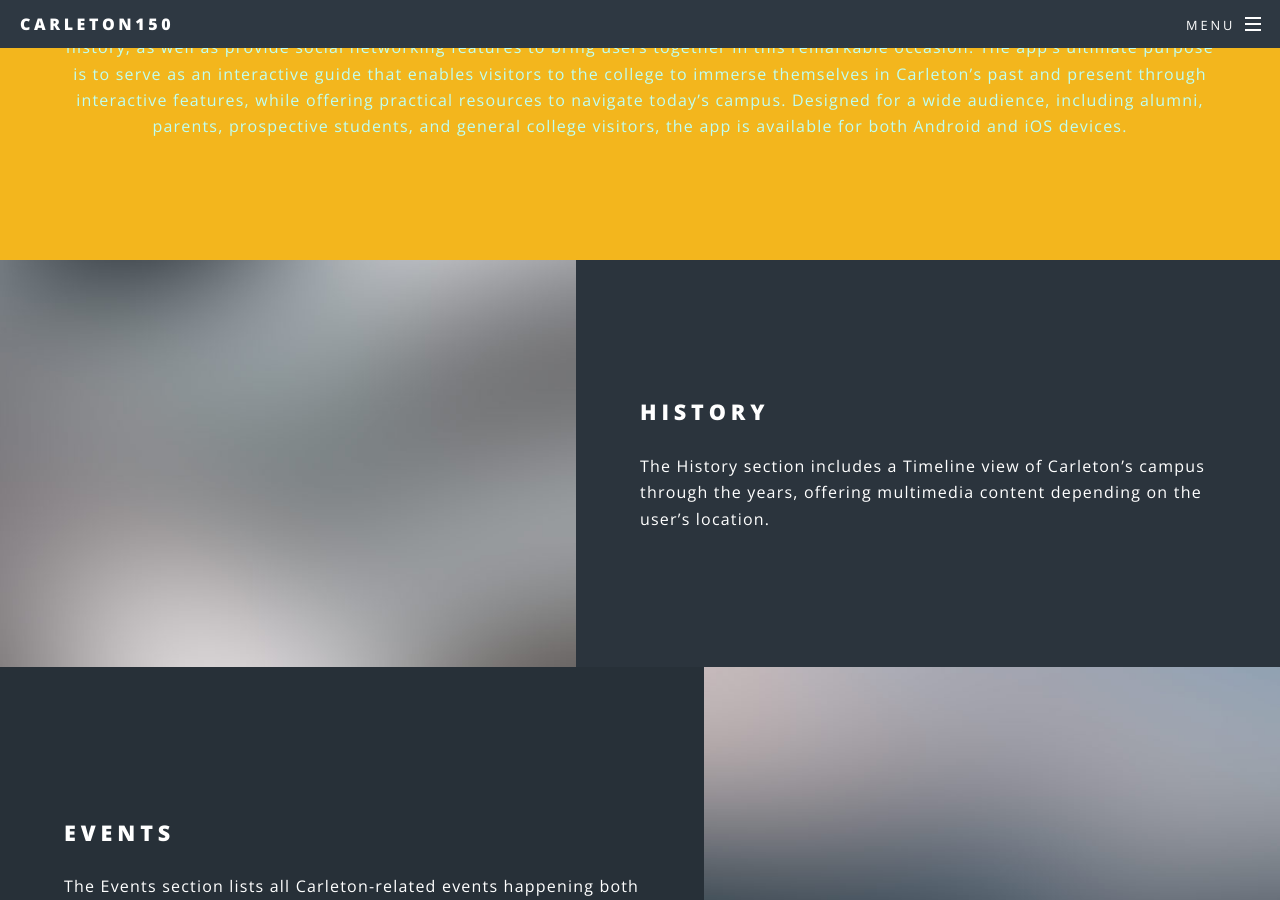
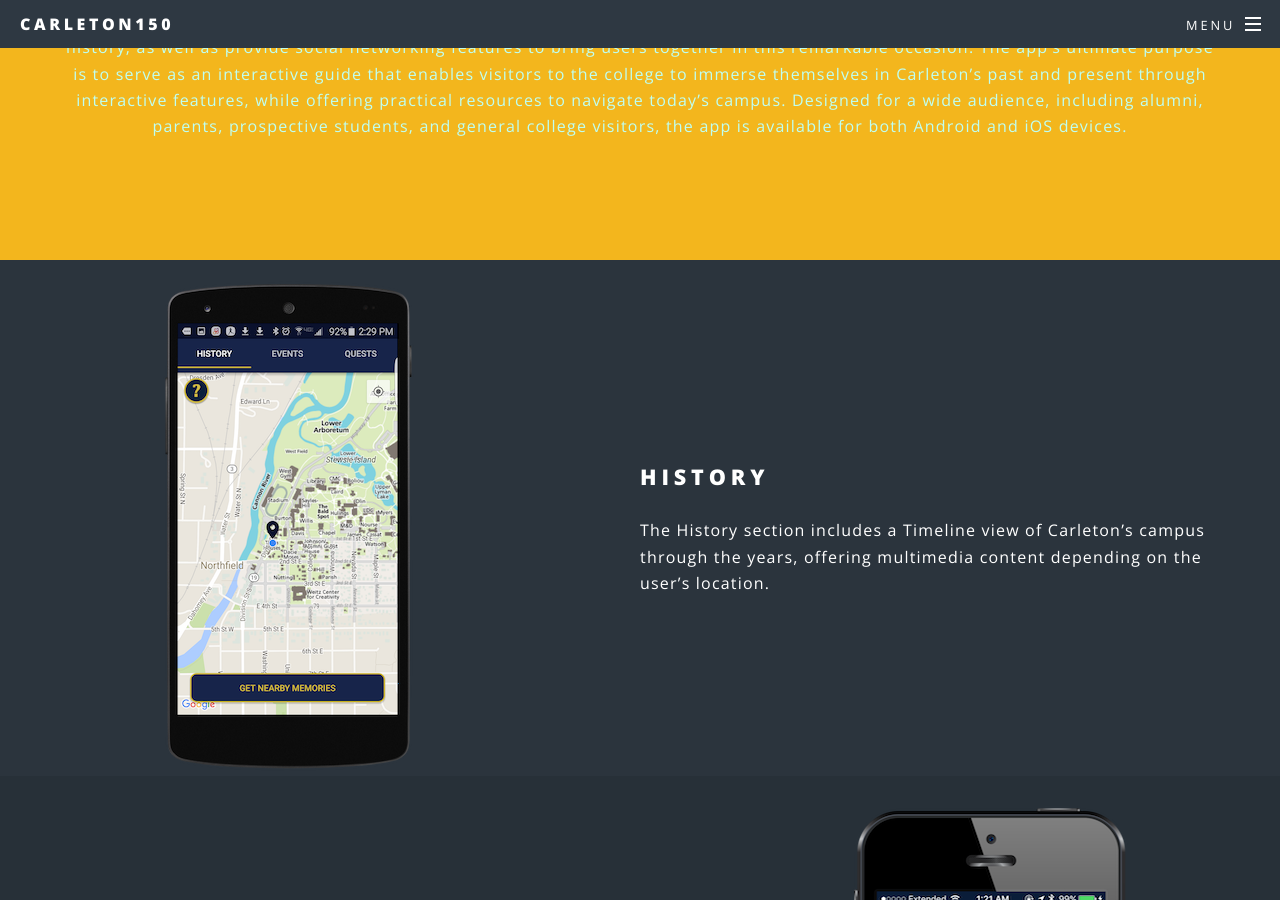
Before and after one commit to Sesquicentennial/Sesquicentennial.github.io, a Jekyll site: the page built from index.html, in a window 1280 px wide and 900 px high, scrolled down 1110 px. Built offline with Jekyll 4.4.1, drawn with Linux system fonts in a browser that asks for light colours.

Commit message:
Add iphone/android mockups

```diff
--- a/css/main.scss
+++ b/css/main.scss
@@ -44,6 +44,30 @@
 		@include breakpoint(xsmall) {
 			width: 200px;
 		}
+	}
+
+    .demoimage {
+		position: relative;
+		max-width: 300px;
+
+		display: block;
+  		margin-left: auto;
+  		margin-right: auto;
+
+		img {
+			display: block;
+		}
+	}
+
+	.demo {
+		height: 30%;
+		display: block;
+  		margin-left: auto;
+  		margin-right: auto;
+	}
+
+	.pad {
+		padding-top: 20px;
 	}
 
 	@-ms-viewport {
@@ -548,6 +572,21 @@
 				width: 100%;
 			}
 		}
+
+		// &.demo {
+		// 	max-height: 300px;
+		// 	img {
+		// 		width: 100%;
+		// 	}
+		// }
+
+		&.demo{
+			width: 40%;
+			// img {
+			// 	width: 100%;
+			// }
+		}
+
 
 		&.fit {
 			display: block;
@@ -978,6 +1017,7 @@
 
 		.image {
 			@include vendor('order', '1');
+			// @include vendor('align-items', 'center');
 			border-radius: 0;
 			width: 40%;
 
@@ -1305,7 +1345,7 @@
 		@include vendor('transform', 'translateX(20em)');
 		@include vendor('transition', 'transform #{_duration(menu)} ease');
 		-webkit-overflow-scrolling: touch;
-		background: _palette(accent1, bg);
+		background: _palette(accent2, bg);
 		color: _palette(accent1, fg-bold);
 		height: 100%;
 		max-width: 80%;
--- a/index.html
+++ b/index.html
@@ -35,8 +35,11 @@
 
 <!-- Two -->
 	<section id="two" class="wrapper alt style2">
-		<section class="spotlight">
-			<div class="image"><img src="images/pic01.jpg" alt="" /></div><div class="content">
+		<section class="spotlight pad">
+			<div class="demoimage">
+				<img class="demo" src="images/android_map_view.png" alt="" />
+			</div>
+			<div class="content">
 				<h2>History</h2>
 				<p>
 					The History section includes a Timeline view of Carleton’s campus through the years,
@@ -44,8 +47,11 @@
 				</p>
 			</div>
 		</section>
-		<section class="spotlight">
-			<div class="image"><img src="images/pic02.jpg" alt="" /></div><div class="content">
+		<section class="spotlight pad">
+				<div class="demoimage">
+					<img class="demo" src="images/iphone_calendar.png" alt="" />
+				</div>
+			<div class="content">
 				<h2>Events</h2>
 				<p>
 					The Events section lists all Carleton-related events happening both on and
@@ -53,8 +59,11 @@
 				</p>
 			</div>
 		</section>
-		<section class="spotlight">
-			<div class="image"><img src="images/pic03.jpg" alt="" /></div><div class="content">
+		<section class="spotlight pad">
+			<div class="demoimage">
+				<img class="demo" src="images/android_quest_select.png" alt="" />
+			</div>
+			<div class="content">
 				<h2>Quests</h2>
 				<p>
 					The Quests feature provides an interactive way of exploring the campus. After
@@ -65,8 +74,12 @@
 				</p>
 			</div>
 		</section>
-		<section class="spotlight">
-			<div class="image"><img src="images/pic03.jpg" alt="" /></div><div class="content">
+		<section class="spotlight pad">
+			<div class="demoimage">
+				<img class="demo" src="images/iphone_memories.png" alt="" />
+			</div>
+			<!-- <div class="image"><img src="images/pic03.jpg" alt="" /></div> -->
+			<div class="content">
 				<h2>Memories</h2>
 				<p>
 					The Memories feature allows you to explore photos that other users have uploaded to
```
Also changed, not shown: images/android_map_view.png (added), images/android_quest_select.png (added), images/iphone_calendar.png (added), images/iphone_memories.png (added), 1 other file.
